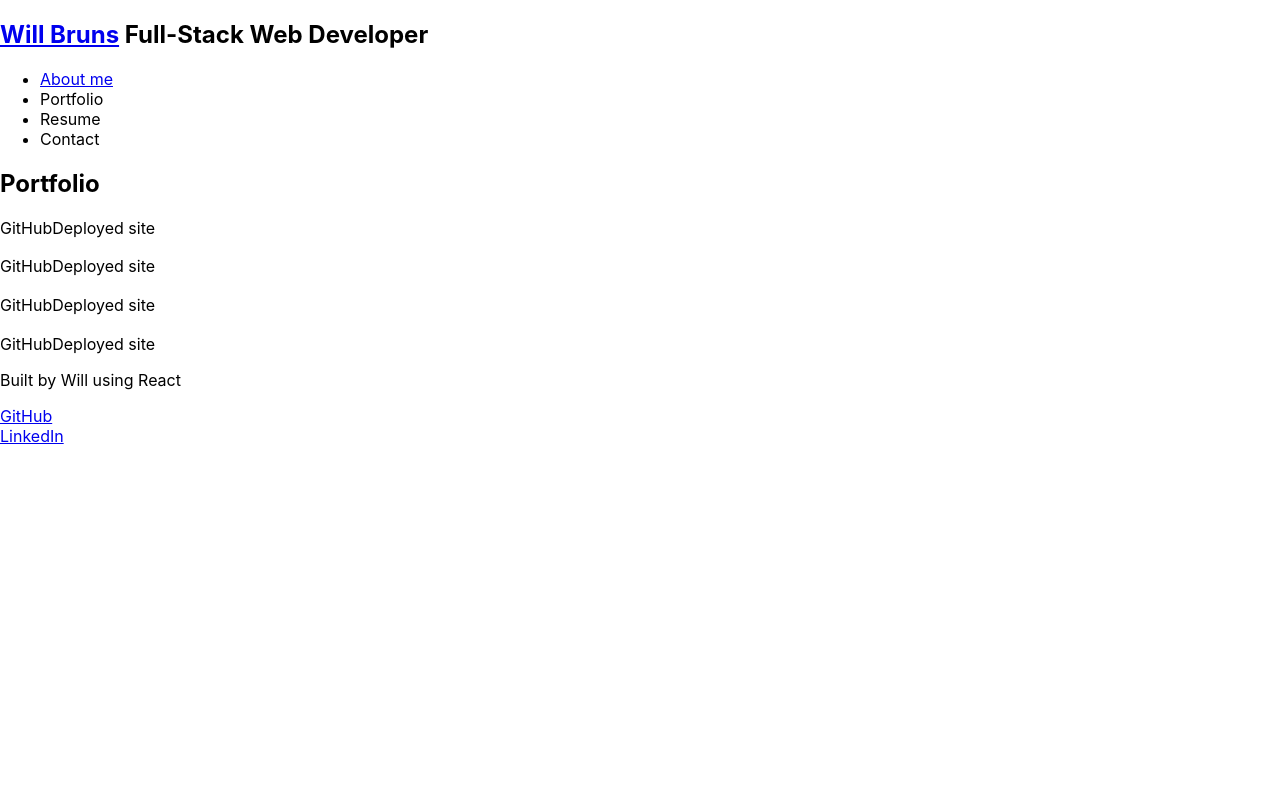
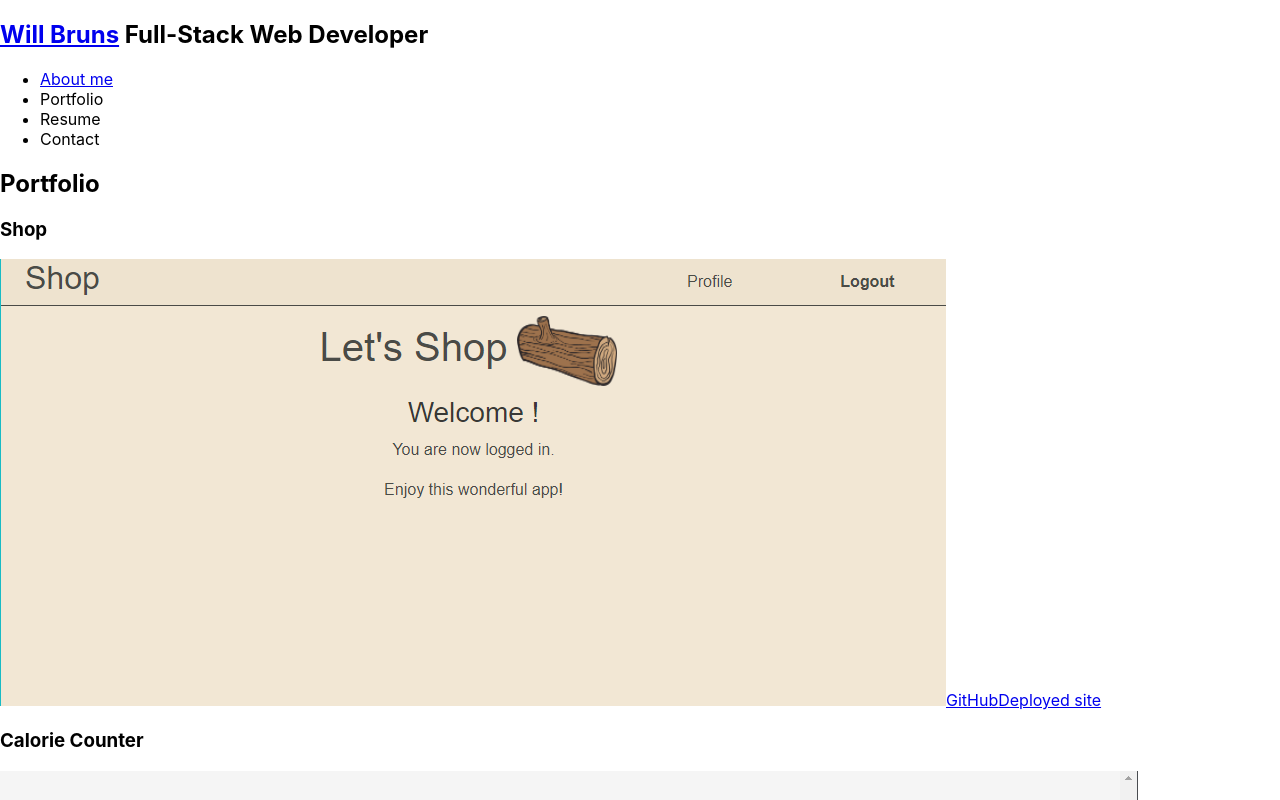
Before and after one commit to wbruns/react-portfolio, a React (Create React App) app: page / in a window 1280 px wide. Both pictures are taken after a click on the element "Portfolio". Shown: the top 800 px of the page. Built offline with nearby package versions, Linux system fonts and the light colour scheme.

Commit message:
couldn't pass project props to Project component, removed Project component and mapped over projects array in Portfolio component to get Portfolio to display properly

```diff
--- a/src/components/Portfolio/index.js
+++ b/src/components/Portfolio/index.js
@@ -1,42 +1,49 @@
-import React from 'react';
-import Project from '../Project';
+import React, { useState } from 'react';
 
 function Portfolio() {
-    const projects = [
+    const [projects] = useState([
         {
             name: 'Shop',
             repoLink: 'https://github.com/MeghanPaul/Shop',
             deployedLink: 'https://peaceful-cove-22084.herokuapp.com/',
-            img: '../../assets/shop-screen.png'
+            img: 'shop-screen.png'
         },
         {
             name: 'Calorie Counter',
             repoLink: 'https://github.com/MickieBurch/Calorie-counter',
             deployedLink: 'https://mickieburch.github.io/Calorie-counter/',
-            img: '../../assets/calorie_counter_functionality.png'
+            img: 'calorie_counter_functionality.png'
 
         },
         {
             name: 'Note Taker',
             repoLink: 'https://github.com/wbruns/express-note-taker',
             deployedLink: 'https://shrouded-oasis-66135.herokuapp.com/',
-            img: '../../assets/note-taker.png'
+            img: 'note-taker.png'
         },
         {
             name: 'Work Day Scheduler',
             repoLink: 'https://github.com/wbruns/work-day-scheduler',
             deployedLink: 'https://wbruns.github.io/work-day-scheduler/',
-            img: '../../assets/work-day-scheduler.png'
+            img: 'work-day-scheduler.png'
         }
-    ]
+    ]);
 
     return (
         <section>
             <h2 id='portfolio'>Portfolio</h2>
             {projects.map((project) => {
-                return(
+
+                return (
                     <div key={project.name}>
-                        <Project project={project} />
+                        <h3>{project.name}</h3>
+                        <img
+                            src={require(`../../assets/${project.img}`)}
+                            alt={project.name}
+                            key={project.name}
+                        />
+                        <a target="_blank" rel="noopener noreferrer" href={project.repoLink}>GitHub</a>
+                        <a target="_blank" rel="noopener noreferrer" href={project.deployedLink}>Deployed site</a>
                     </div>
                 );
             })}
--- a/src/components/Project/index.js
+++ /dev/null
@@ -1,19 +0,0 @@
-import React from 'react';
-
-function Project({ name, repoLink, deployedLink, img }) {
-    console.log(img);
-    return (
-        <div>
-            <h3>{name}</h3>
-            <img
-                src={img}
-                alt={name}
-                key={name}
-            />
-            <a target="_blank" rel="noopener noreferrer" href={repoLink}>GitHub</a>
-            <a target="_blank" rel="noopener noreferrer" href={deployedLink}>Deployed site</a>
-        </div>
-    );
-}
-
-export default Project;
```
